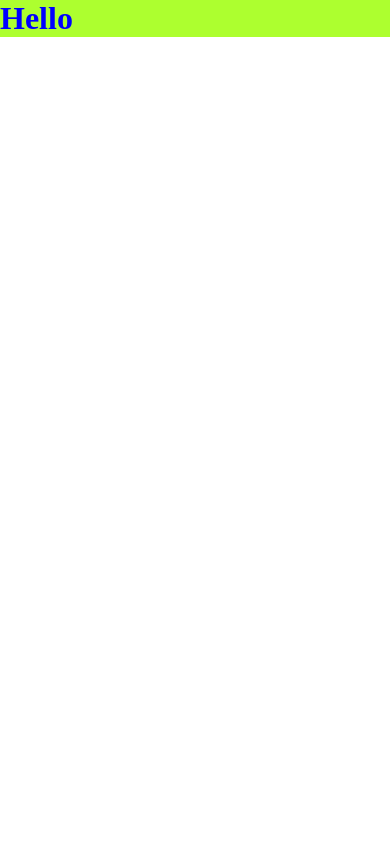
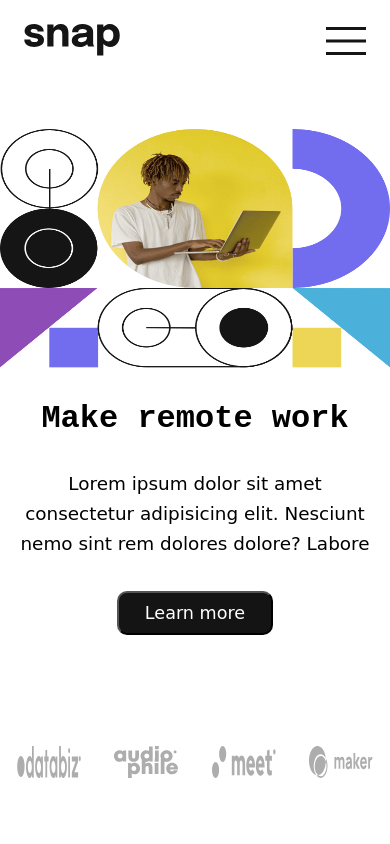
Before and after one commit to theshrish46/single-page-portfolio.github.io, a plain HTML site: page index.html in a window 390 px wide. Drawn offline with Linux system fonts and the light colour scheme; a web font is replaced by a local one.

Commit message:
worked on mobile design

```diff
--- a/index.html
+++ b/index.html
@@ -1,13 +1,87 @@
 <!DOCTYPE html>
 <html lang="en">
-<head>
-    <meta charset="UTF-8">
-    <meta http-equiv="X-UA-Compatible" content="IE=edge">
-    <meta name="viewport" content="width=device-width, initial-scale=1.0">
-    <link rel="stylesheet" href="./scss/style.css">
+  <head>
+    <meta charset="UTF-8" />
+    <meta http-equiv="X-UA-Compatible" content="IE=edge" />
+    <meta name="viewport" content="width=device-width, initial-scale=1.0" />
+    <link rel="stylesheet" href="./scss/style.css" />
     <title>Single Page Portfolio</title>
-</head>
-<body>
-    <h1>Hello</h1>
-</body>
+  </head>
+  <body>
+    <main>
+      <header>
+        <div class="logo">
+          <img src="./images/logo.svg" alt="an img" />
+        </div>
+        <button class="open">
+          <img src="./images/icon-menu.svg" alt="an img" />
+        </button>
+      </header>
+
+      <div class="menu">
+        <img src="./images/icon-close-menu.svg" alt="an img" />
+        <ul>
+          <li>
+            Features<img src="./images/icon-arrow-down.svg" alt="an img" />
+            <ul>
+              <li>
+                <img src="./images/icon-todo.svg" alt="an img" />Todo List
+              </li>
+              <li>
+                <img src="./images/icon-calendar.svg" alt="an img" />Calender
+              </li>
+              <li>
+                <img src="./images/icon-reminders.svg" alt="an img" />Reminder
+              </li>
+              <li>
+                <img src="./images/icon-planning.svg" alt="an img" />Planning
+              </li>
+            </ul>
+          </li>
+
+          <li>
+            Company<img src="./images/icon-arrow-down.svg" alt="an img" />
+            <ul>
+              <li>History</li>
+              <li>Our Team</li>
+              <li>Blog</li>
+            </ul>
+          </li>
+
+          <li>Careers</li>
+
+          <li>About</li>
+        </ul>
+
+        <div class="setup">
+          <button>Login</button>
+          <button>Register</button>
+        </div>
+      </div>
+      <section class="intro">
+        <div class="intro-img">
+          <img src="./images/image-hero-mobile.png" alt="an img" />
+        </div>
+        <h3>Make remote work</h3>
+        <p>
+          Lorem ipsum dolor sit amet consectetur adipisicing elit. Nesciunt nemo
+          sint rem dolores dolore? Labore
+        </p>
+
+        <button>Learn more</button>
+      </section>
+
+      <section class="parteners">
+
+        <img src="./images/client-databiz.svg" alt="an img" />
+
+        <img src="./images/client-audiophile.svg" alt="an img" />
+
+        <img src="./images/client-meet.svg" alt="an img" />
+
+        <img src="./images/client-maker.svg" alt="an img" />
+
+      </section>
+    </main>
+  </body>
 </html>
--- a/scss/style.scss
+++ b/scss/style.scss
@@ -1,6 +1,10 @@
-*,
-*::before,
-*::after {
+@import url('https://fonts.google.com/specimen/Epilogue');
+
+$pri-ff: 'Epilogue';
+$Medium-Gray: hsl(0, 0%, 41%);
+$Almost-Black: hsl(0, 0%, 8%);
+
+* {
     margin: 0;
     padding: 0;
     box-sizing: border-box;
@@ -10,19 +14,99 @@ body {
     margin: 0;
     padding: 0;
     box-sizing: border-box;
+    height: 100vh;
+    width: 100%;
 }
+main {
+    height: 100%;
+    width: 100%;
+    display: flex;
+    flex-direction: column;
+    justify-content: space-between;
+    align-items: center;
+    header {
+        margin: 1.5rem 0rem;
+        padding: 0rem 1.5rem;
+        height: 3rem;
+        width: 100%;
+        display: flex;
+        justify-content: space-between;
+        align-items: center;
 
-h1 {
-    color: red;
+        .logo {
+            img {
+                height: 2rem;
+                width: 6rem;
+            }
+        }
+        .open {
+            border: none;
+            background: transparent;
+            img {
+                height: 1.75rem;
+                width: 2.5rem;
+            }
+        }
 
-    &:hover {
-        color: blue;
     }
 }
 
+.menu {
+    display: none;
+}
 
-@media(max-width: 480px) {
-    h1 {
-        background-color: greenyellow;
+.intro {
+    display: flex;
+    flex-direction: column;
+    justify-content: center;
+    align-items: center;
+    height: 100%;
+    width: 100%;
+    .intro-img {
+        height: 40%;
+        width: 100%;
+        margin: 1rem 0rem;
+
+        img {
+            height: 100%;
+            width: 100%;
+        }
+    }
+
+    h3 {
+        margin: 1rem;
+        font-size: 2rem;
+        text-align: center;
+        font-family: monospace;
+    }
+    p {
+        margin: 1rem;
+        font-size: 1.15rem;
+        line-height: 30px;
+        text-align: center;
+        font-family: cursive;
+    }
+    button {
+        width: 40%;
+        margin: 1rem auto;
+        background: $Almost-Black;
+        padding: 10px;
+        color: white;
+        border-radius: 10px;
+        font-family: cursive;
+        font-size: 1.1rem;
     }
 }
+
+.parteners {
+    height: 100%;
+    width: 100%;
+    display: flex;
+    justify-content: space-around;
+    align-items: center;
+
+    img {
+        height: 2rem;
+        width: 4rem;
+    }
+}
```
Also changed, not shown: scss/style.css, 1 other file.
